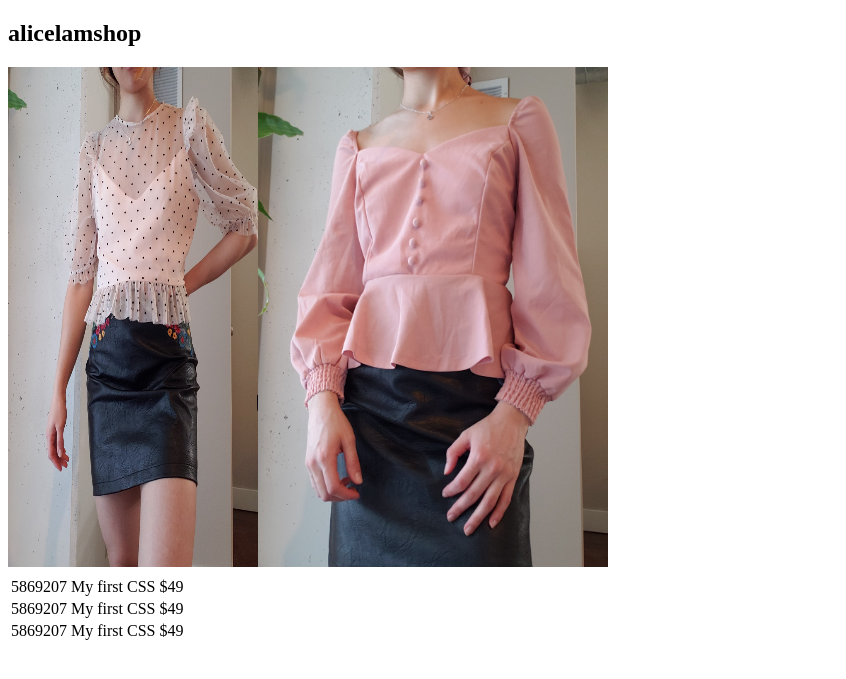
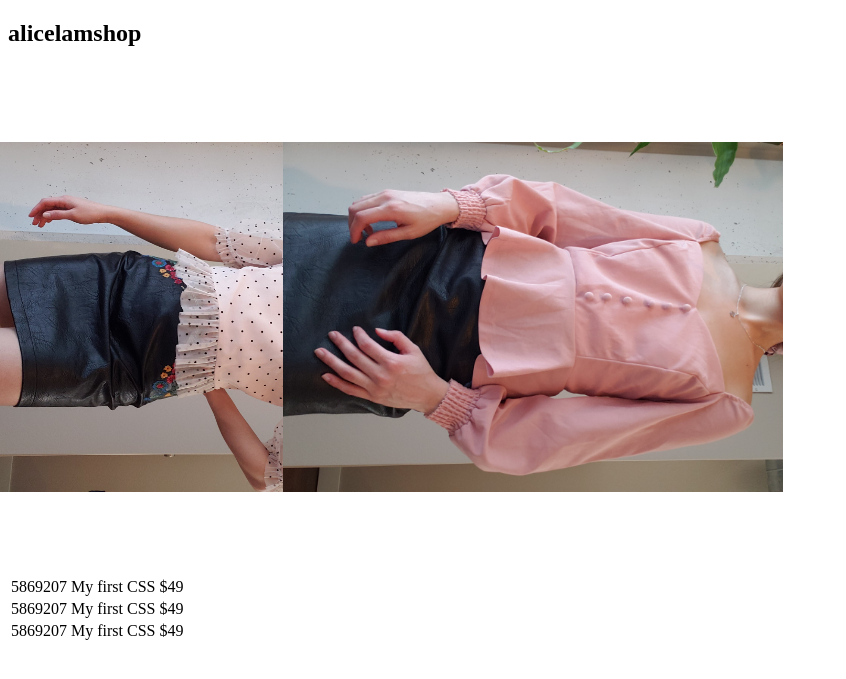
Before and after one commit to lamalice/lamalice.github.io, a Jekyll site: the page index.html, which Jekyll copies as it is, in a window 1280 px wide. Shown: the top 679 px of the page, without its empty margins (0-846 px from the left). Built offline with Jekyll 4.4.1, drawn with Linux system fonts in a browser that asks for light colours.

Commit message:
rotate by 90

```diff
--- a/assets/css/style.css
+++ b/assets/css/style.css
@@ -1,4 +1,4 @@
-.rotateimg270 {
+.rotateimg90 {
   -webkit-transform:rotate(90deg);
   -moz-transform: rotate(90deg);
   -ms-transform: rotate(90deg);
--- a/index.html
+++ b/index.html
@@ -13,10 +13,10 @@
     <col style="background-color:white">
   </colgroup>
   <tr>
-      <img src="assets/images/20200313_165812.jpg" alt="Smiley face" height="500" width="250" >
+      <img src="assets/images/20200313_165812.jpg" alt="Smiley face" height="500" width="350" class="rotateimg90">
   </tr>
   <tr>
-    <img src="  assets/images/20200313_170644.jpg" alt="Smiley face" height="500" width="350" >
+    <img src="  assets/images/20200313_170644.jpg" alt="Smiley face" height="500" width="350" class="rotateimg90">
   </tr>
   <tr>
     <td>5869207</td>
```
